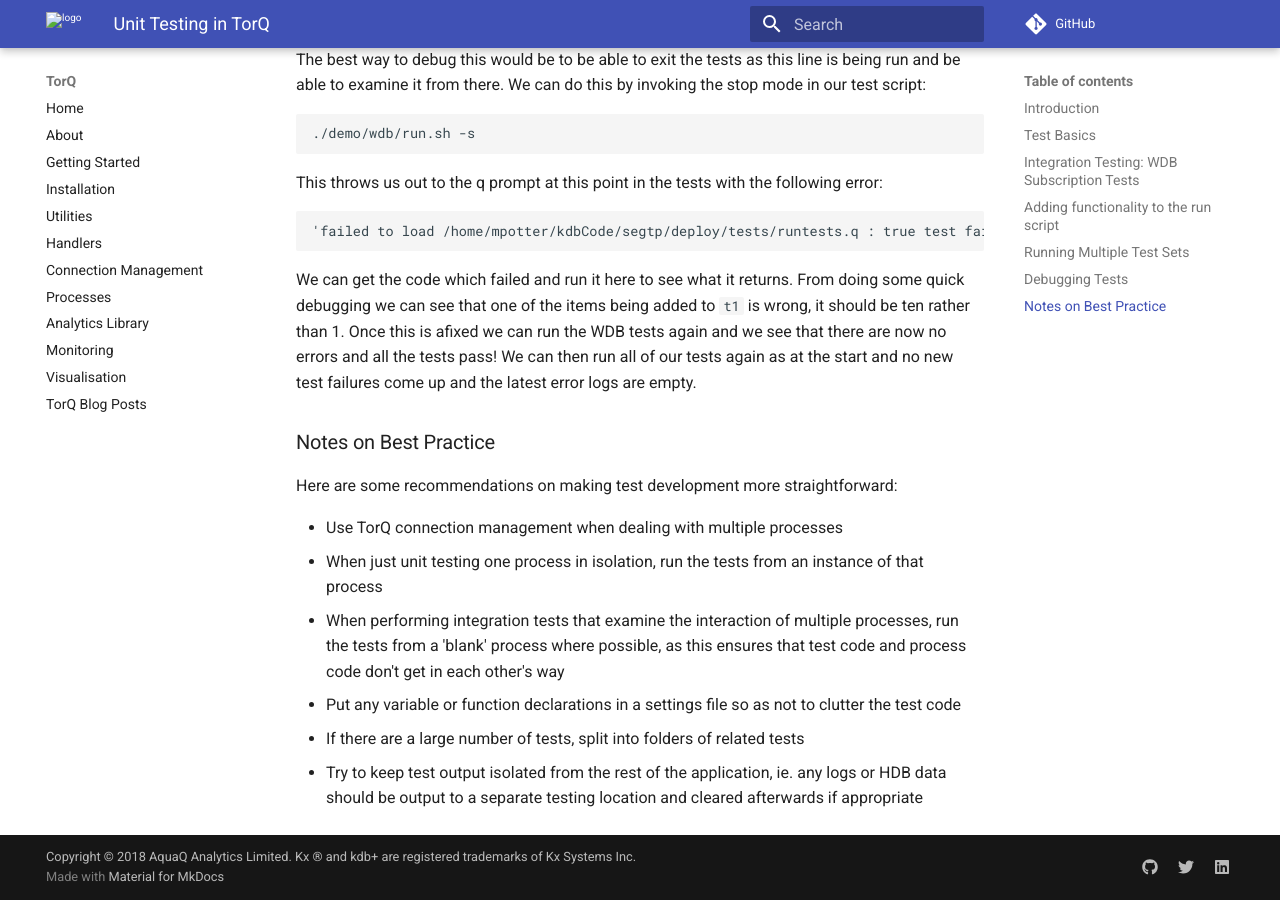
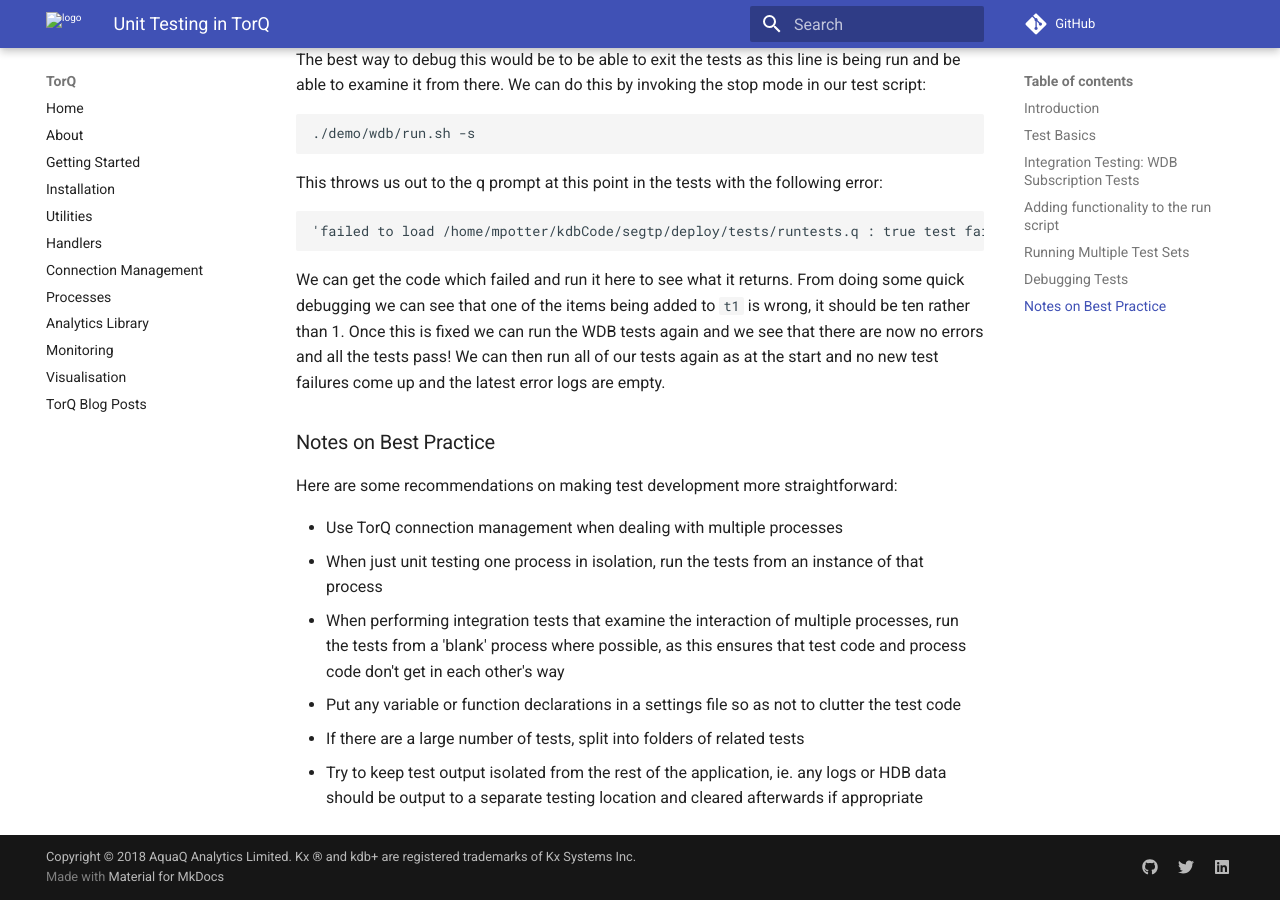
Before and after one commit to DataIntellectTech/TorQ, an MkDocs documentation site: the page built from docs/unittesting.md, in a window 1280 px wide and 900 px high, scrolled down 6787 px. Built offline with MkDocs 1.6.1 and Material for MkDocs 9.7.7, drawn with Linux system fonts in a browser that asks for light colours; comment, search, counter and statistics services are not loaded; old or Windows-style settings are respelled for this version of MkDocs; some of the changed text lies outside the part shown.

````diff
--- a/docs/unittesting.md
+++ b/docs/unittesting.md
@@ -253,7 +253,7 @@
 'failed to load /home/mpotter/kdbCode/segtp/deploy/tests/runtests.q : true test failure in file :/home/mpotter/kdbCode/segtp/deploy/tests/demo/wdb/test.csv on line 10
 ```
 
-We can get the code which failed and run it here to see what it returns. From doing some quick debugging we can see that one of the items being added to `t1` is wrong, it should be ten rather than 1. Once this is afixed we can run the WDB tests again and we see that there are now no errors and all the tests pass! We can then run all of our tests again as at the start and no new test failures come up and the latest error logs are empty.
+We can get the code which failed and run it here to see what it returns. From doing some quick debugging we can see that one of the items being added to `t1` is wrong, it should be ten rather than 1. Once this is fixed we can run the WDB tests again and we see that there are now no errors and all the tests pass! We can then run all of our tests again as at the start and no new test failures come up and the latest error logs are empty.
 
 ### Notes on Best Practice
 
````
Also changed, not shown: other parts of docs/unittesting.md (+1 -1 lines).
